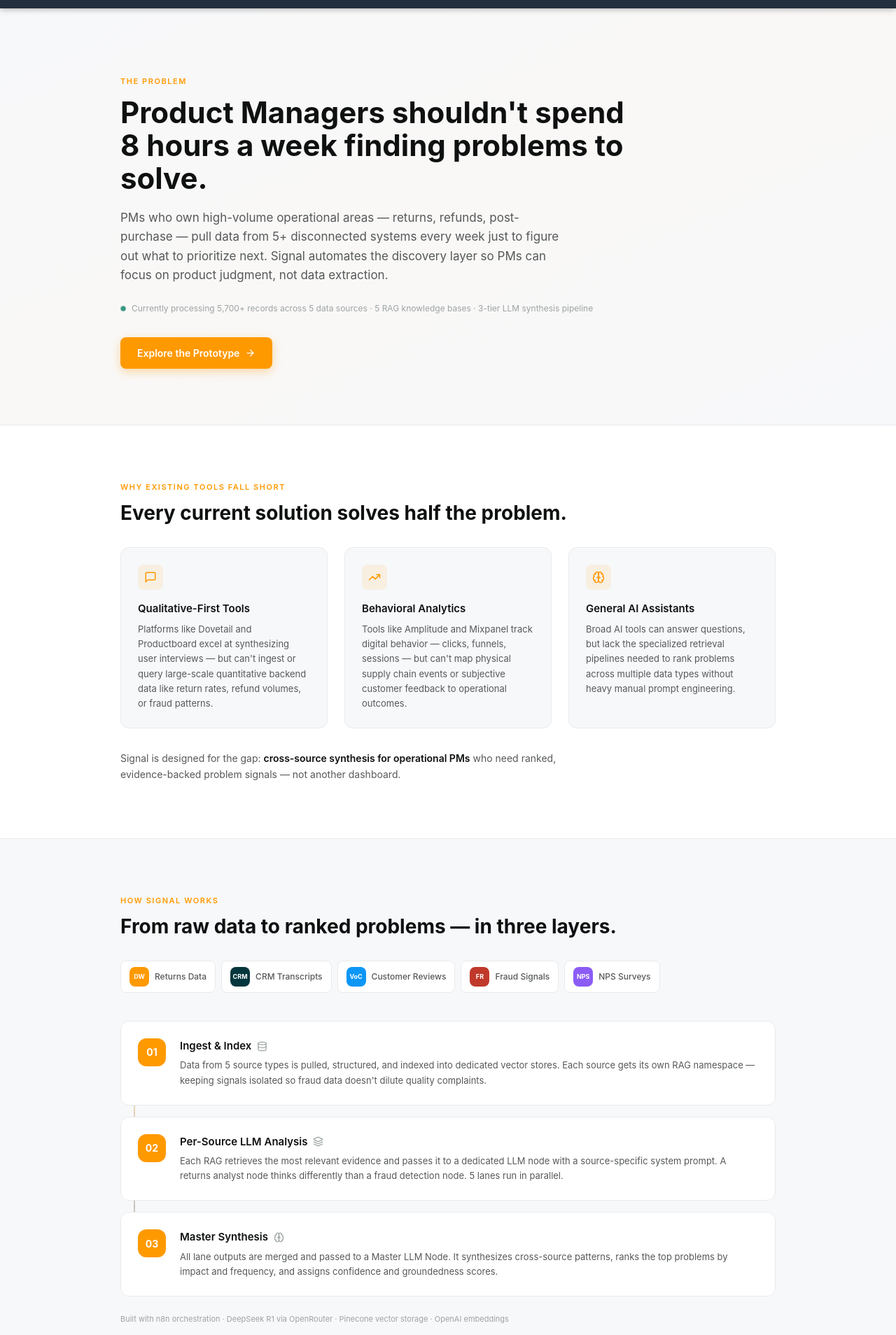
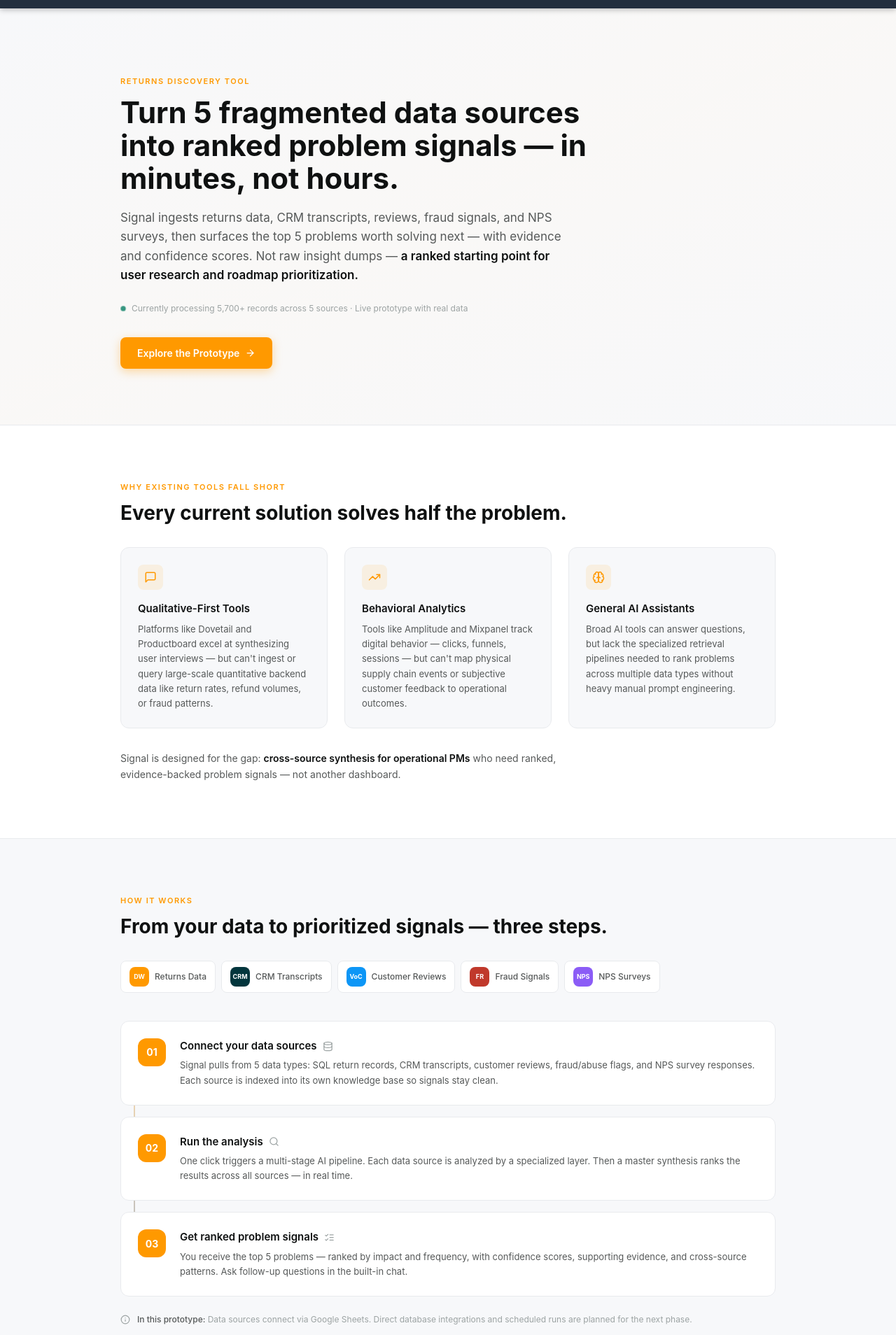
Before and after one commit to reagleai/signal, a React (Vite) app: page / in a window 1280 px wide. Shown: the part 52-1960 px from the top of the page at 70% size. Built offline with nearby package versions, Linux system fonts and the light colour scheme.

Commit message:
feat: modernize landing page and refine positioning

```diff
--- a/src/components/LandingPage.jsx
+++ b/src/components/LandingPage.jsx
@@ -1,5 +1,5 @@
 import { useEffect, useRef } from 'react'
-import { Database, Sparkles, MessageSquare, PenLine, Send, CheckCircle, Clock, ArrowRight, Layers, Brain, AlertTriangle, TrendingUp, ChevronRight, Zap, BarChart2, FileText } from 'lucide-react'
+import { Database, Sparkles, MessageSquare, PenLine, Send, CheckCircle, Clock, ArrowRight, Layers, Brain, AlertTriangle, TrendingUp, ChevronRight, Zap, BarChart2, FileText, Search, ListChecks, Info } from 'lucide-react'
 
 /* ─── Scroll-reveal hook ────────────────────────────────── */
 function useScrollReveal() {
@@ -40,10 +40,10 @@ const TRADES = [
     { t: 'Human-in-the-loop by design', d: "Slower than full automation, but the PM's product judgment is the final filter." },
     { t: 'Prototype on n8n', d: 'Not production-scale, but validates pipeline logic and UX before infrastructure investment.' },
 ]
-const LAYERS = [
-    { n: '01', t: 'Ingest & Index', b: "Data from 5 source types is pulled, structured, and indexed into dedicated vector stores. Each source gets its own RAG namespace — keeping signals isolated so fraud data doesn't dilute quality complaints.", I: Database },
-    { n: '02', t: 'Per-Source LLM Analysis', b: 'Each RAG retrieves the most relevant evidence and passes it to a dedicated LLM node with a source-specific system prompt. A returns analyst node thinks differently than a fraud detection node. 5 lanes run in parallel.', I: Layers },
-    { n: '03', t: 'Master Synthesis', b: 'All lane outputs are merged and passed to a Master LLM Node. It synthesizes cross-source patterns, ranks the top problems by impact and frequency, and assigns confidence and groundedness scores.', I: Brain },
+const STEPS = [
+    { n: '01', t: 'Connect your data sources', b: 'Signal pulls from 5 data types: SQL return records, CRM transcripts, customer reviews, fraud/abuse flags, and NPS survey responses. Each source is indexed into its own knowledge base so signals stay clean.', I: Database },
+    { n: '02', t: 'Run the analysis', b: 'One click triggers a multi-stage AI pipeline. Each data source is analyzed by a specialized layer. Then a master synthesis ranks the results across all sources — in real time.', I: Search },
+    { n: '03', t: 'Get ranked problem signals', b: 'You receive the top 5 problems — ranked by impact and frequency, with confidence scores, supporting evidence, and cross-source patterns. Ask follow-up questions in the built-in chat.', I: ListChecks },
 ]
 const METRICS = [
     { l: 'Discovery Time', b: '7–8 hrs/week', g: '~2 hrs/week', m: 'Time logged on tool vs. manual extraction baseline' },
@@ -97,16 +97,16 @@ export default function LandingPage({ onEnterDashboard }) {
                 {/* Subtle gradient bg */}
                 <div className="absolute inset-0 bg-gradient-to-br from-[#F7F8FA] via-[#FFF8EE]/30 to-[#F7F8FA] pointer-events-none" />
                 <div className="relative max-w-[1000px] mx-auto px-4 sm:px-8 pt-16 sm:pt-24 pb-14 sm:pb-20">
-                    <div className="lp-hero-entry"><SL>THE PROBLEM</SL></div>
+                    <div className="lp-hero-entry"><SL>RETURNS DISCOVERY TOOL</SL></div>
                     <h1 className="lp-hero-entry lp-hero-entry-d1 text-[28px] sm:text-[42px] font-bold text-[#0F1111] leading-[1.12] max-w-[720px]">
-                        Product Managers shouldn't spend <span className="hero-accent-word">8 hours a week</span> finding problems to solve.
+                        Turn 5 fragmented data sources into <span className="hero-accent-word">ranked problem signals</span> — in minutes, not hours.
                     </h1>
                     <p className="lp-hero-entry lp-hero-entry-d2 text-[15px] sm:text-[17px] text-[#565959] mt-5 max-w-[640px] leading-relaxed">
-                        PMs who own high-volume operational areas — returns, refunds, post-purchase — pull data from 5+ disconnected systems every week just to figure out what to prioritize next. Signal automates the discovery layer so PMs can focus on product judgment, not data extraction.
+                        Signal ingests returns data, CRM transcripts, reviews, fraud signals, and NPS surveys, then surfaces the top 5 problems worth solving next — with evidence and confidence scores. Not raw insight dumps — <span className="font-semibold text-[#0F1111]">a ranked starting point for user research and roadmap prioritization.</span>
                     </p>
                     <div className="lp-hero-entry lp-hero-entry-d3 flex items-center gap-2 mt-6 text-[12px] text-[#9CA3A3]">
                         <span className="w-2 h-2 rounded-full bg-[#067D62] pulse-dot" />
-                        Currently processing 5,700+ records across 5 data sources · 5 RAG knowledge bases · 3-tier LLM synthesis pipeline
+                        Currently processing 5,700+ records across 5 sources · Live prototype with real data
                     </div>
                     <div className="lp-hero-entry lp-hero-entry-d4 mt-8">
                         <Btn onClick={onEnterDashboard} cls="px-6 py-3 text-[14px] shadow-[0_4px_14px_rgba(255,153,0,0.35)]">Explore the Prototype <ArrowRight size={15} /></Btn>
@@ -139,8 +139,8 @@ export default function LandingPage({ onEnterDashboard }) {
 
             {/* ══ HOW IT WORKS ══ */}
             <section className="max-w-[1000px] mx-auto px-4 sm:px-8 py-14 sm:py-20">
-                <div className="lp-reveal"><SL>HOW SIGNAL WORKS</SL></div>
-                <div className="lp-reveal"><SH>From raw data to ranked problems — in three layers.</SH></div>
+                <div className="lp-reveal"><SL>HOW IT WORKS</SL></div>
+                <div className="lp-reveal"><SH>From your data to prioritized signals — three steps.</SH></div>
 
                 {/* Source badges */}
                 <div className="flex flex-wrap gap-2 mt-8 mb-10 lp-stagger">
@@ -152,11 +152,11 @@ export default function LandingPage({ onEnterDashboard }) {
                     ))}
                 </div>
 
-                {/* Pipeline layers with connecting line */}
+                {/* User-first steps with connecting line */}
                 <div className="relative flex flex-col gap-4">
                     {/* Vertical connector */}
                     <div className="hidden sm:block absolute left-[19px] top-[48px] bottom-[48px] w-[2px] phase-timeline-line rounded-full flow-connector" />
-                    {LAYERS.map(l => {
+                    {STEPS.map(l => {
                         const Icon = l.I
                         return (
                             <div key={l.n} className="lp-reveal lp-card-hover relative bg-white border border-[#E8EAED] rounded-xl p-5 sm:p-6 flex items-start gap-4 sm:gap-5">
@@ -174,8 +174,11 @@ export default function LandingPage({ onEnterDashboard }) {
                         )
                     })}
                 </div>
-                <div className="lp-reveal mt-6 text-[11px] text-[#9CA3A3]">
-                    Built with n8n orchestration · DeepSeek R1 via OpenRouter · Pinecone vector storage · OpenAI embeddings
+
+                {/* Subtle implementation note */}
+                <div className="lp-reveal flex items-start gap-2.5 mt-6 text-[12px] text-[#9CA3A3]">
+                    <Info size={14} className="text-[#9CA3A3] flex-shrink-0 mt-0.5" />
+                    <span><span className="font-medium text-[#565959]">In this prototype:</span> Data sources connect via Google Sheets. Direct database integrations and scheduled runs are planned for the next phase.</span>
                 </div>
             </section>
 
@@ -282,11 +285,17 @@ export default function LandingPage({ onEnterDashboard }) {
             <section className="bg-[#232F3E] relative overflow-hidden">
                 <div className="absolute inset-0 bg-gradient-to-br from-[#232F3E] via-[#2a3a4e] to-[#232F3E] pointer-events-none" />
                 <div className="relative max-w-[1000px] mx-auto px-4 sm:px-8 py-14 sm:py-20 text-center lp-reveal">
-                    <h2 className="text-[22px] sm:text-[28px] font-bold text-white mb-3">The prototype is live. The pipeline is real.</h2>
-                    <p className="text-[13px] sm:text-[14px] text-white/60 mb-8 max-w-[480px] mx-auto">
-                        Built with n8n · Pinecone · DeepSeek R1 · React — processing 5,700+ records through a multi-source AI synthesis pipeline.
+                    <h2 className="text-[22px] sm:text-[28px] font-bold text-white mb-4">Not summarization — prioritization for decision-making.</h2>
+                    <p className="text-[13px] sm:text-[14px] text-white/70 mb-2 max-w-[560px] mx-auto leading-relaxed">
+                        Signal reduces PM synthesis time from hours to minutes by pulling fragmented return signals across sources, structuring them, and ranking the top problem signals for further validation.
+                    </p>
+                    <p className="text-[13px] sm:text-[14px] text-white/50 mb-8 max-w-[560px] mx-auto leading-relaxed">
+                        The output is not raw insight dumps — it is <span className="text-white/90 font-semibold">a ranked starting point for user research and roadmap prioritization.</span>
                     </p>
                     <Btn onClick={onEnterDashboard} cls="px-8 py-3.5 text-[15px] shadow-[0_4px_20px_rgba(255,153,0,0.4)]">Open Live Prototype <ArrowRight size={16} /></Btn>
+                    <div className="mt-6 text-[11px] text-white/30">
+                        Built with n8n · Pinecone · DeepSeek · React · Live prototype processing 5,700+ records
+                    </div>
                 </div>
             </section>
 
```
